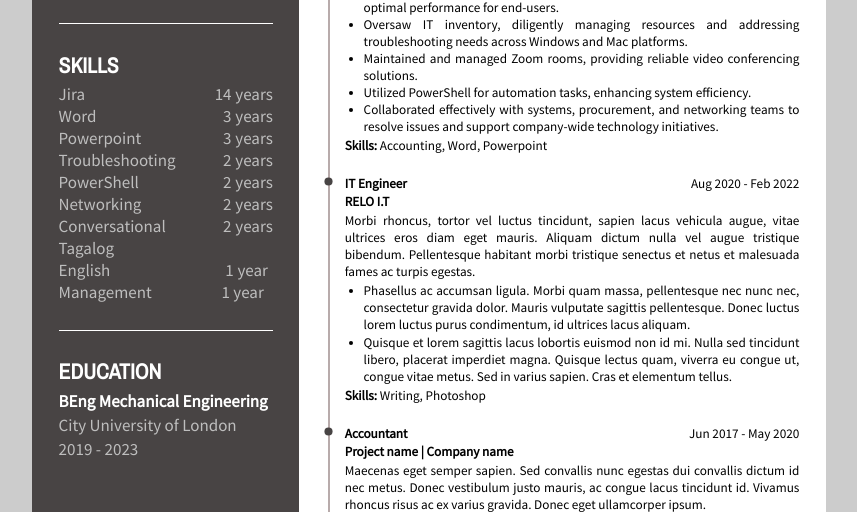
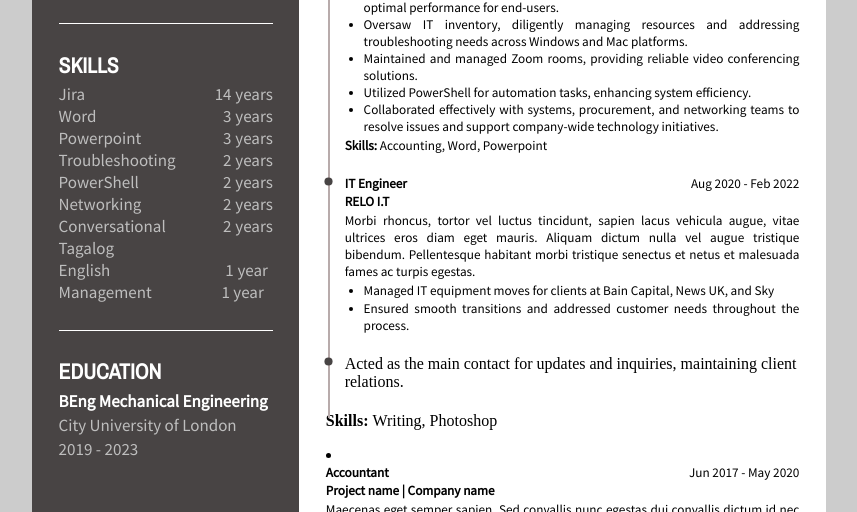
Before and after one commit to abouka23/AWS-CV-Challenge, a plain HTML site: page cv.html in a window 1280 px wide. Shown: the part 416-928 px from the top of the page, without its empty margins (211-1068 px from the left). Drawn offline with nearby package versions, Linux system fonts and the light colour scheme.

Commit message:
added changes to relo IT

```diff
--- a/cv.html
+++ b/cv.html
@@ -254,15 +254,20 @@
                 <ul>
                   <li>
                     <p>
-                      Phasellus ac accumsan ligula. Morbi quam massa, pellentesque nec nunc nec, consectetur gravida dolor. Mauris vulputate sagittis pellentesque. Donec luctus lorem luctus purus condimentum, id ultrices lacus aliquam.
+                      Managed IT equipment moves for clients at Bain Capital, News UK, and Sky
                     </p>
                   </li>
                   <li>
                     <p>
-                      Quisque et lorem sagittis lacus lobortis euismod non id mi. Nulla sed tincidunt libero, placerat imperdiet magna. Quisque lectus quam, viverra eu congue ut, congue vitae metus. Sed in varius sapien. Cras et elementum tellus.
+                      Ensured smooth transitions and addressed customer needs throughout the process.
                     </p>
                   </li>
                 </ul>
+                <p>
+                  <li>
+                    Acted as the main contact for updates and inquiries, maintaining client relations.
+                  </li>
+                </p>
                 <p>
                   <span class="bolded">Skills: </span> Writing, Photoshop
                 </p>
```
